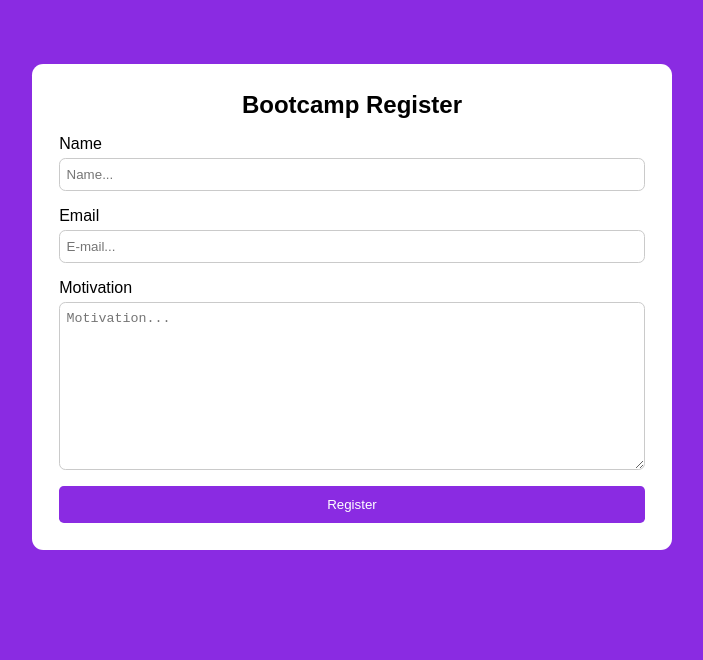
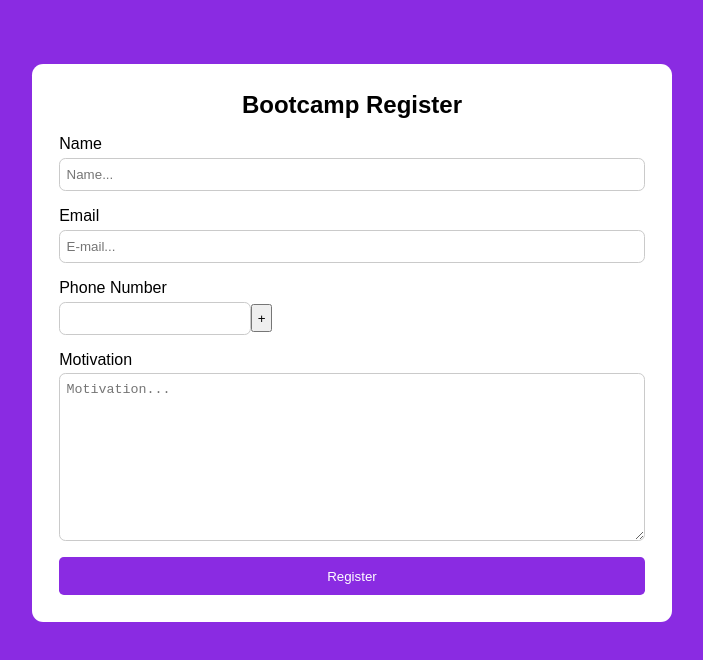
Before and after one commit to rhandyta/reactformikyup-C, a React (Create React App) app: page / in a window 1280 px wide. Shown: the top 660 px of the page, without its empty margins (288-991 px from the left). Built offline with nearby package versions, Linux system fonts and the light colour scheme.

Commit message:
Field Array

```diff
--- a/src/components/FormRegister.js
+++ b/src/components/FormRegister.js
@@ -1,5 +1,5 @@
 import React from "react";
-import { Field, Form, Formik, ErrorMessage } from "formik";
+import { Field, Form, Formik, ErrorMessage, FieldArray } from "formik";
 import * as yup from "yup";
 
 function FormRegister() {
@@ -7,6 +7,7 @@ function FormRegister() {
         name: "",
         email: "",
         motivation: "",
+        handphone: [""],
     };
 
     const onSubmit = (values) => {
@@ -71,6 +72,43 @@ function FormRegister() {
                         </ErrorMessage>
                     </div>
                     <div className="form-group">
+                        <label htmlFor="handphone">Phone Number</label>
+                        <FieldArray name="handphone">
+                            {(props) => {
+                                const { form, push, remove } = props;
+                                const { values } = form;
+                                const { handphone } = values;
+
+                                return handphone.map((number, i) => {
+                                    return (
+                                        <div key={i}>
+                                            <Field
+                                                name={`handphone[${i}]`}
+                                                className="input"
+                                            />
+                                            <button
+                                                type="button"
+                                                style={{ padding: ".3rem" }}
+                                                onClick={() => push("")}
+                                            >
+                                                +
+                                            </button>
+                                            {i > 0 && (
+                                                <button
+                                                    type="button"
+                                                    style={{ padding: ".3rem" }}
+                                                    onClick={() => remove()}
+                                                >
+                                                    -
+                                                </button>
+                                            )}
+                                        </div>
+                                    );
+                                });
+                            }}
+                        </FieldArray>
+                    </div>
+                    <div className="form-group">
                         <label htmlFor="motivation">Motivation</label>
                         <Field
                             as="textarea"
```
